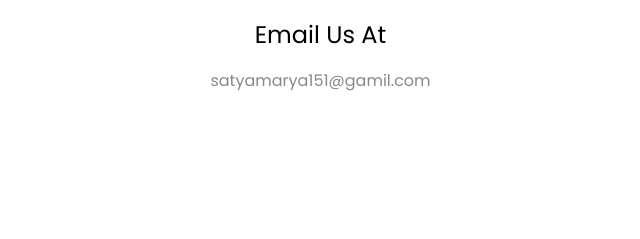
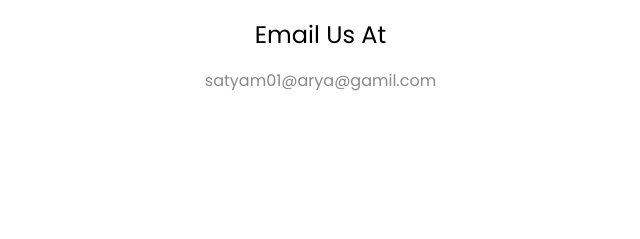
Before and after one commit to Satyam-011/portfolio, a plain HTML site: page index.html in a window 1280 px wide. Shown: the part 5238-5477 px from the top of the page, 612-1252 px from the left. Drawn offline with nearby package versions, Linux system fonts and the light colour scheme.

Commit message:
Update index.html

```diff
--- a/index.html
+++ b/index.html
@@ -348,7 +348,7 @@
             <div class="card animate">
               <i class="fa-solid fa-envelope"></i>
               <h1>Email Us At</h1>
-              <h6>satyamarya151@gamil.com</h6>
+              <h6>satyam01@arya@gamil.com</h6>
             </div>
           </div>
         </div>
```
